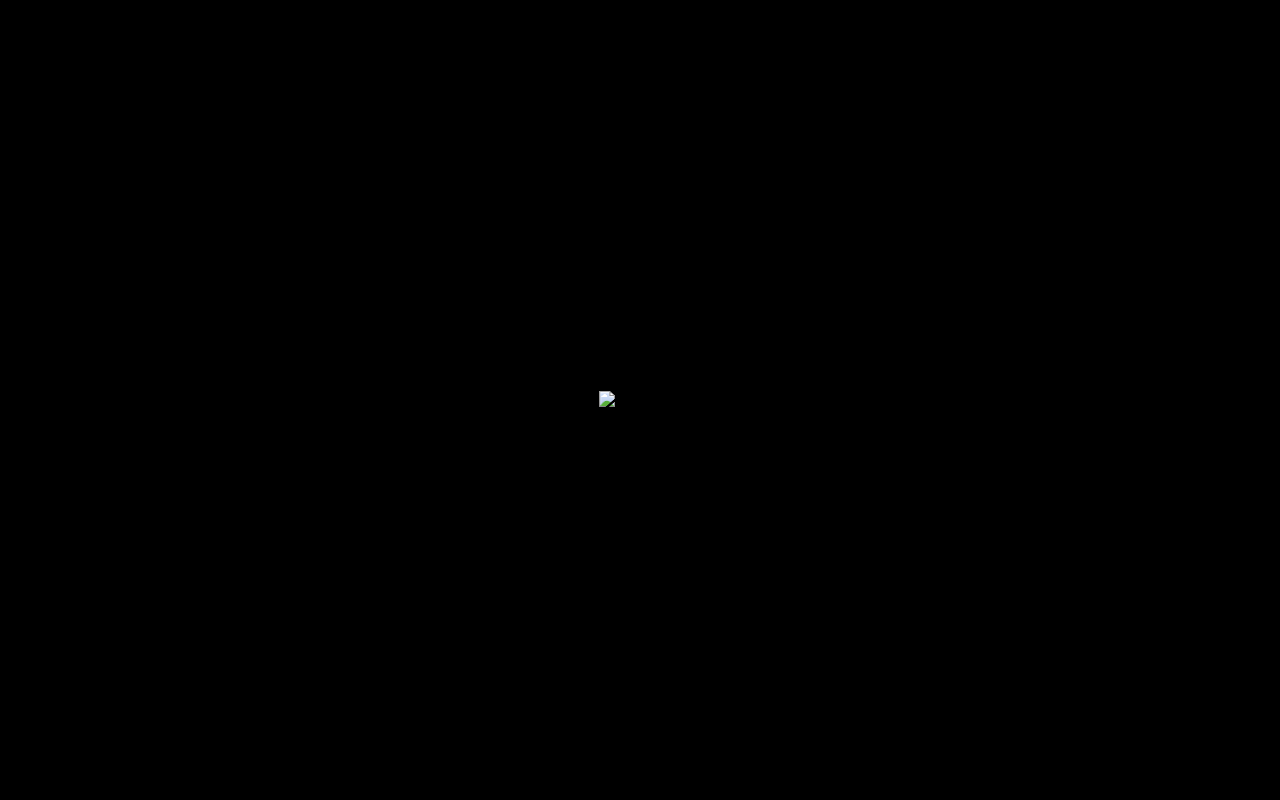
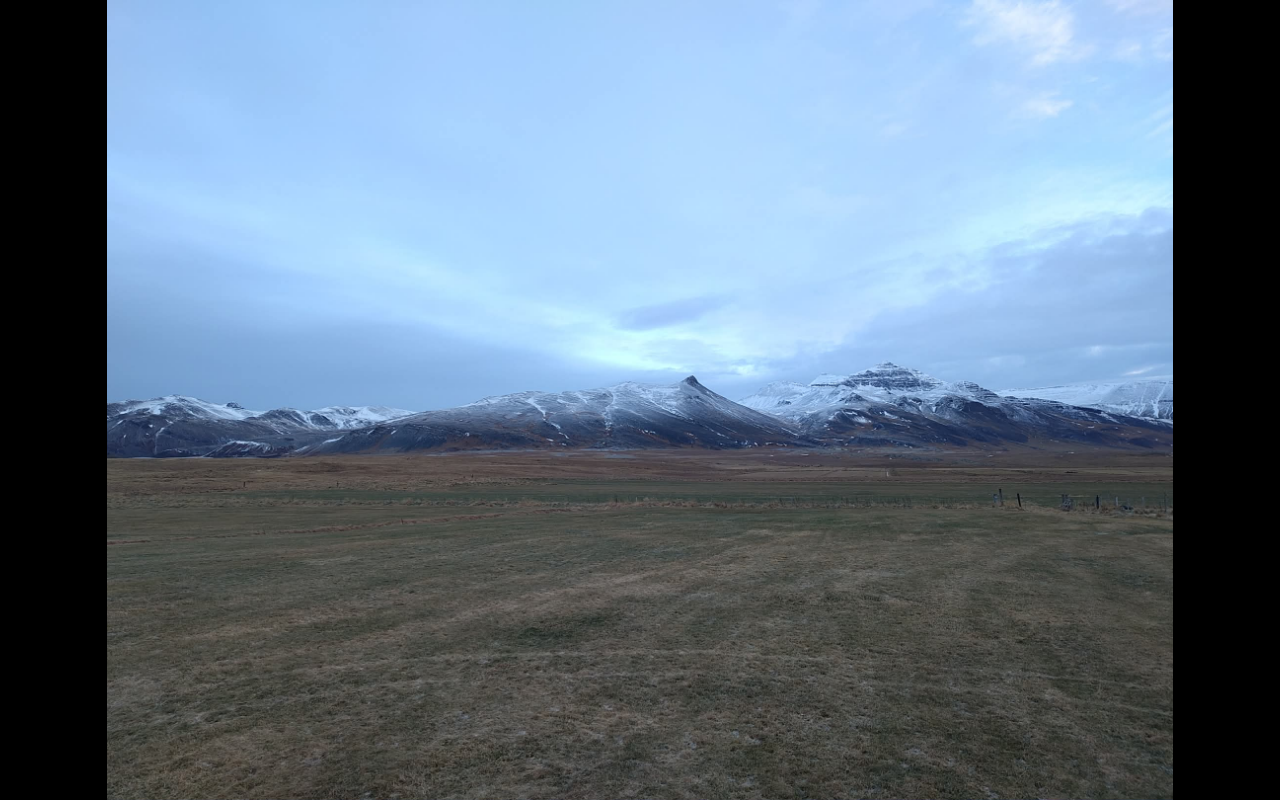
Before and after one commit to haflidiasgeirsson/Leira_Vefur, a plain HTML site: page index.html in a window 1280 px wide. Drawn offline with Linux system fonts and the light colour scheme.

Commit message:
Update index.html

```diff
--- a/index.html
+++ b/index.html
@@ -1,7 +1,7 @@
 <!DOCTYPE html>
 <html>
   <head>
-    <title>Snokur.jpg</title>
+    <title>Snokur</title>
     <style>
       body {
         margin: 0;
@@ -18,6 +18,7 @@
     </style>
   </head>
   <body>
-    <img src="myimage.jpg" alt="My image">
+    <img src="Snokur.jpg" alt="My image">
   </body>
+
 </html>
```
